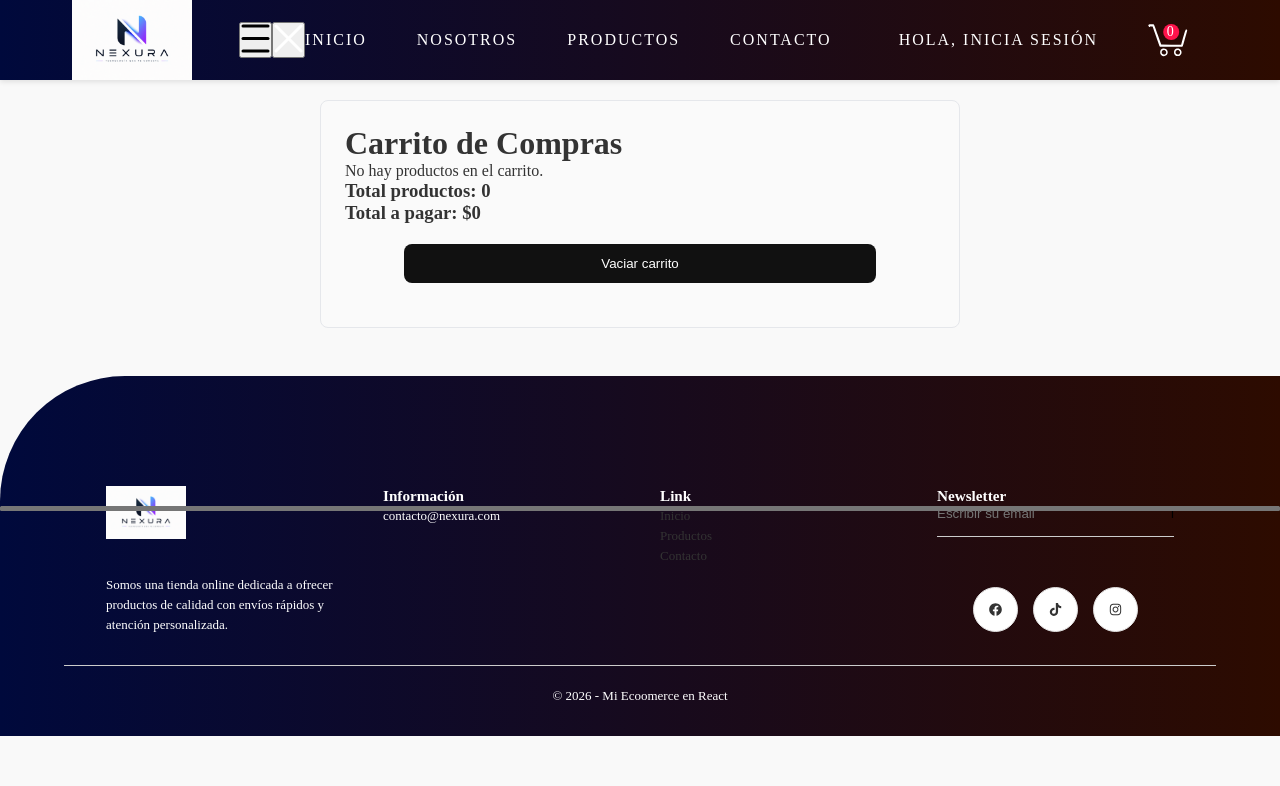
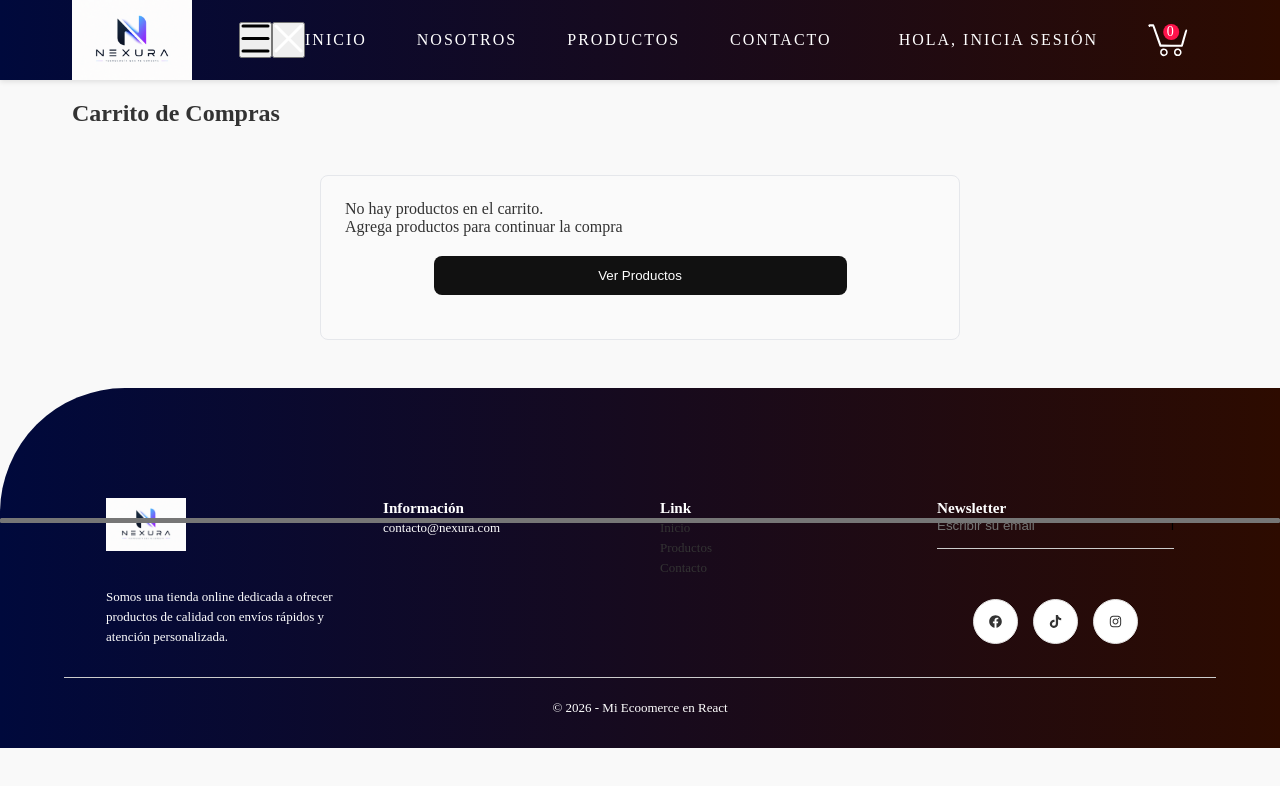
Before and after one commit to cantoralcesar/eccomerce, a React (Vite) app: page /cart in a window 1280 px wide. Shown: the top 786 px of the page. Built offline with nearby package versions, Linux system fonts and the light colour scheme.

Commit message:
Mejorando los mensajes de cart

```diff
--- a/src/components/product/ProductCard.jsx
+++ b/src/components/product/ProductCard.jsx
@@ -31,7 +31,7 @@ function ProductCard({ id, image, name, price, stock }) {
             <h3 className={styles.name}>{name}</h3>
             <p className={styles.price}>Precio: ${price}</p>
 
-            <p className={styles.stock}>Stock disponible: {stock}</p>
+            <p className={styles.stock}>Disponible: {stock}</p>
 
             <p><Link to={`/products/${id}`}>Ver más info</Link></p>
             <div>
--- a/src/components/product/ProductDetailCard.jsx
+++ b/src/components/product/ProductDetailCard.jsx
@@ -35,7 +35,7 @@ function ProductDetailCard({ product }) {
         <h2 className={styles.title}>{product.nombre}</h2>
         <p className={styles.details}>{product.detalles}</p>
         <p><strong>Precio:</strong> ${product.precio}</p>
-        <p><strong>Stock:</strong> {product.stock > 0 ? product.stock : "Agotado"}</p>
+        <p><strong>Disponible:</strong> {product.stock > 0 ? product.stock : "Agotado"}</p>
 
         {/* Aquí usamos Count y le pasamos la prop onChange */}
         <Count onChange={handleQuantityChange} max={product.stock}/>
--- a/src/pages/Cart.jsx
+++ b/src/pages/Cart.jsx
@@ -1,23 +1,52 @@
+import { Link } from "react-router-dom";
+
 import styles from "./Cart.module.css";
 
 import { useCart } from "../context/CartContext";
 
 import CartItem from "../components/layout/cart/CartItem";
 
+import { toast } from "react-toastify"
+
 function Cart(){
 
     // Obtenemos del contexto: el carrito, funciones para limpiar y calcular totales
     const { cartItems, clearCart, getCartQuantity, getCartTotal } = useCart();
 
+    const handleFinalizarCompra= () => {
+        toast.success('¡Gracias por tu compra! Tu pedido está en camino. 🎉', {
+            position: "top-right",
+            autoClose: 4000, // Se cierra solo en 4 segundos
+            hideProgressBar: false,
+            closeOnClick: true,
+            pauseOnHover: true,
+            draggable: true,
+            theme: "colored",
+        });
+        clearCart();
+    }
+
     return (
+        <>
+            <div>
+                <h2>Carrito de Compras</h2>
+
+            </div>
 
             <div className={styles.cartStyle}>
-            <h1>Carrito de Compras</h1>
 
                 {/* Si el carrito está vacío mostramos un mensaje */}
                 {cartItems.length === 0 ? (
+                    <div>
                         <p>No hay productos en el carrito.</p>
+                        <p>Agrega productos para continuar la compra</p>
+                        <Link to="/products">
+                            <button className={styles.cartBtn}> Ver Productos</button>
+                        </Link>
+                    </div>
+
                     ) : (
+                    <>
                         <ul className={styles.cartList}>
                             {/* Recorremos cada producto y lo renderizamos con CartItem */}
                             {cartItems.map((item, index) => (
@@ -27,7 +56,7 @@ function Cart(){
                                 </li>
                             ))}
                         </ul>
-            )}
+
                         {/* Totales calculados con funciones del contexto */}
                         <h3>Total productos: {getCartQuantity()}</h3>
                         <h3>Total a pagar: ${getCartTotal()}</h3>
@@ -36,7 +65,18 @@ function Cart(){
                         <button className={styles.cartBtn}
                             onClick={clearCart}>Vaciar carrito
                         </button>
+                        <Link to="/">
+                            <button
+                                className={styles.cartBtnReturn}
+                                onClick={handleFinalizarCompra}>
+                                    Finalizar Compra
+                            </button>
+                        </Link>
+                    </>
+                )}
             </div>
+
+        </>
     );
 }
 
--- a/src/pages/Cart.module.css
+++ b/src/pages/Cart.module.css
@@ -16,22 +16,34 @@
     margin: 20px 0;
 }
 
-.cartBtn {
+.cartBtn, .cartBtnReturn {
     display: block;
     margin: 20px auto;    /* auto en los lados lo centra horizontalmente */
-    width: 80%;
+    width: 70%;
     padding: 0.75rem;
-    background-color: var(--color-btn);
-    color: white;
-    border: none;
     border-radius: 8px;
     cursor: pointer;
     transition: background 0.2s;
 }
 
+.cartBtn {
+    background-color: var(--color-btn);
+    color: white;
+    border: none;
+}
+
 .cartBtn:hover {
+    background-color: var(--color-btn-hover);
+}
 
-    background-color: var(--color-btn-hover);
+.cartBtnReturn {
+    background: var(--color-fondo-claro);
+    color: var(--color-btn);
+    border: 1px solid var(--color-btn);
+}
+
+.cartBtnReturn:hover {
+    background-color: var(--color-border-input);
 }
 
 /* Responsive: carrito ocupa todo el ancho en móviles */
```
Lines whose indentation alone changed are shown as unchanged.
